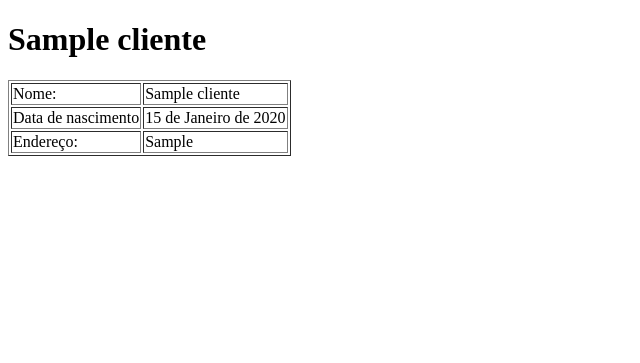
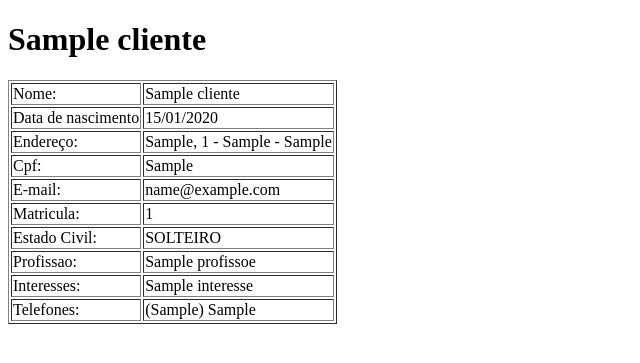
Before and after one commit to rdgdantas/Cadastro, a Django app: page /cliente/1 in a window 1280 px wide. Shown: the top 363 px of the page, without its empty margins (0-640 px from the left). Run offline with Django 4.2, Linux system fonts and the light colour scheme; tables that the repository leaves empty hold one stand-in row (values such as "Sample post").

Commit message:
html ccss

```diff
--- a/CadastroCliente/templates/cliente_detalhes.html
+++ b/CadastroCliente/templates/cliente_detalhes.html
@@ -17,11 +17,43 @@
         </tr>
         <tr>
             <td>Data de nascimento</td>
-            <td>{{cliente.data_nascimento}}</td>
+            <td>{{cliente.data_nascimento| date:"d/m/Y"}}</td>
         <tr>
                 <td>Endereço:</td>
-                <td>{{cliente.endereco}}</td>
+                <td>{{cliente.endereco}}, {{cliente.nro}} - {{cliente.bairro}} - {{cliente.cidade}}</td>
         </tr>
+        </tr>
+        <tr>
+            <td>Cpf:</td>
+            <td>{{ cliente.cpf}}</td>
+        </tr>
+        <tr>
+            <td>E-mail:</td>
+            <td>{{ cliente.email }}</td>
+        </tr>
+        <tr>
+            <td>Matricula:</td>
+            <td>{{ cliente.matricula }}</td>
+        </tr>
+        <tr>
+            <td>Estado Civil:</td>
+            <td>{{ cliente.get_estado_civil_display }}</td>
+        </tr>
+        <tr>
+            <td>Profissao:</td>
+            <td>{{ cliente.profissao }}</td>
+
+        </tr>
+        <tr>
+            <td>Interesses:</td>
+            <td>{{ cliente.Interesse.all|join:", " }}</td>
+        </tr>
+        <tr>
+            <td>Telefones:</td>
+            <td>{% for tel in telefones %}
+                    ({{ tel.ddd }}) {{tel.numero}} <br>
+                {% endfor %}
+            </td>
         </tr>
     </table>
 
--- a/CadastroCliente/views.py
+++ b/CadastroCliente/views.py
@@ -1,6 +1,6 @@
 from django.shortcuts import render
 
-from CadastroCliente.models import Cliente, Profissoes
+from CadastroCliente.models import Cliente, Profissoes, Telefone
 
 # Create your views here.
 def index (request):
@@ -38,7 +38,10 @@ def listar_profissoes(request):
 
 def detalhar_cliente(request, id):
     cliente = Cliente.objects.get(id = id)
+    telefones = Telefone.objects.filter(cliente_id = id)
+
     context = {
-        "cliente" : cliente
+        "cliente" : cliente,
+        "telefones" : telefones
     }
     return render (request, "cliente_detalhes.html", context)
```
Also changed, not shown: CadastroCliente/static/css/estilos.css (added, +17 -0 lines), CadastroCliente/templates/index.html (+10 -1 lines), CadastroCliente/static/img/Logo_senac.jpg (added).
